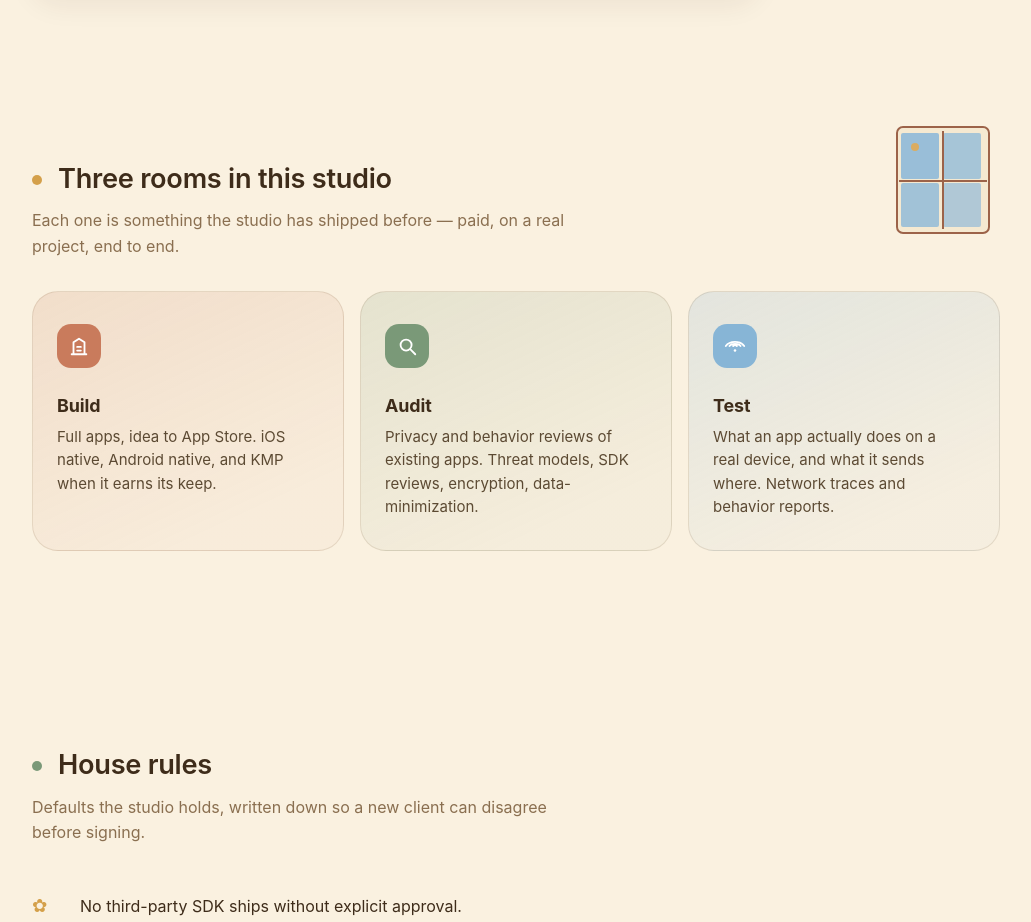
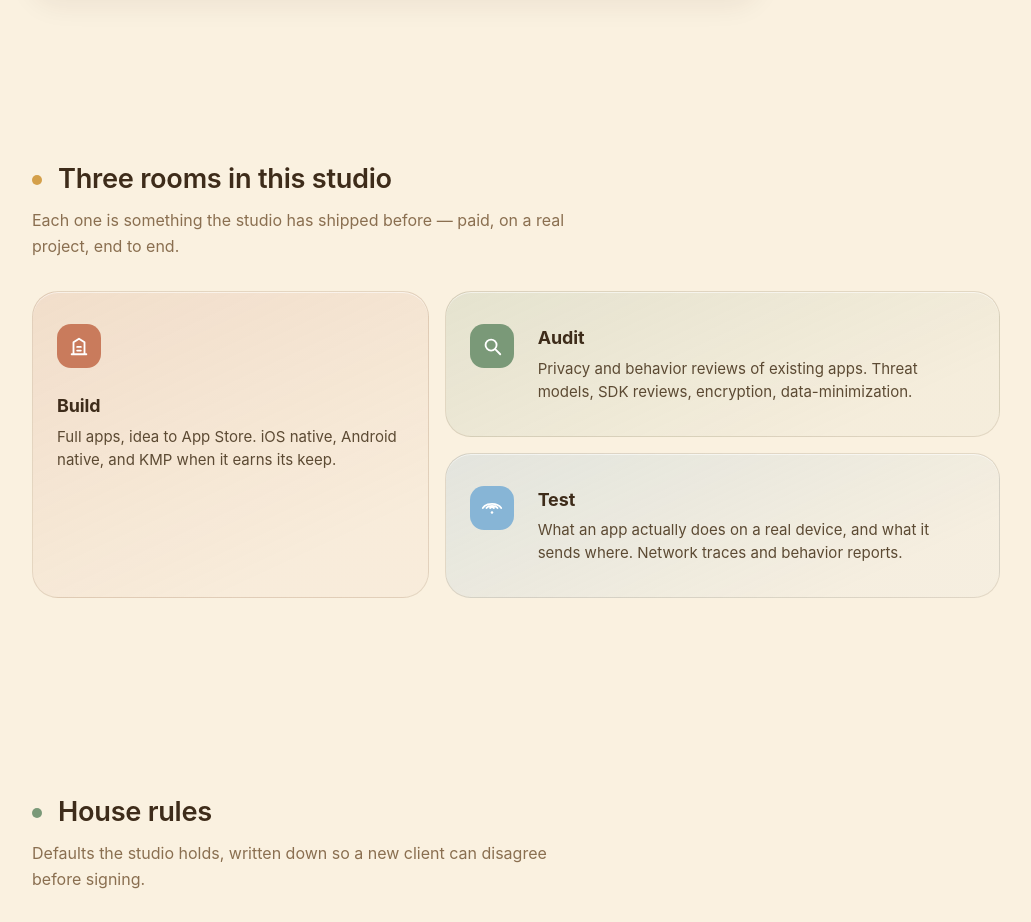
Before and after one commit to bulonka-studio/bulonka-studio.github.io, a Vue app: page / in a window 1280 px wide. Shown: the part 1180-2102 px from the top of the page, without its empty margins (124-1155 px from the left). Built offline with nearby package versions, Linux system fonts and the light colour scheme.

Commit message:
Home rooms: varied-size grid, container-query layouts, light-follows-hover

```diff
--- a/src/pages/Home.vue
+++ b/src/pages/Home.vue
@@ -102,41 +102,35 @@ const principles = [
     <h2 class="section-h"><span class="dot dot--ochre"></span>Three rooms in this studio</h2>
     <p class="t-body section-sub">Each one is something the studio has shipped before — paid, on a real project, end to end.</p>
 
-    <!-- Window decoration (desktop only) -->
-    <svg class="window-deco" viewBox="0 0 96 110" aria-hidden="true">
-      <rect x="2" y="2" width="92" height="106" rx="6" fill="var(--surface-deep)" stroke="var(--primary)" stroke-width="2"/>
-      <rect class="sky" x="8"  y="8"  width="38" height="46" rx="2" fill="var(--accent-sky)"/>
-      <rect class="sky" x="50" y="8"  width="38" height="46" rx="2" fill="var(--accent-sky)" opacity="0.85"/>
-      <rect class="sky" x="8"  y="58" width="38" height="44" rx="2" fill="var(--accent-sky)" opacity="0.9"/>
-      <rect class="sky" x="50" y="58" width="38" height="44" rx="2" fill="var(--accent-sky)" opacity="0.75"/>
-      <line x1="48" y1="6" x2="48" y2="104" stroke="var(--primary)" stroke-width="2"/>
-      <line x1="4"  y1="56" x2="92" y2="56" stroke="var(--primary)" stroke-width="2"/>
-      <circle cx="20" cy="22" r="4" fill="var(--accent-ochre)"/>
-    </svg>
-
     <div class="rooms">
       <div class="room room--build">
+        <div class="room-inner">
           <div class="room-icon" aria-hidden="true">
             <svg viewBox="0 0 24 24"><path d="M4 21h16M6 21V8l6-4 6 4v13M10 13h4M10 17h4" fill="none" stroke="currentColor" stroke-width="2" stroke-linecap="round" stroke-linejoin="round"/></svg>
           </div>
           <h3 class="room-title">Build</h3>
           <p class="room-body">Full apps, idea to App Store. iOS native, Android native, and KMP when it earns its keep.</p>
         </div>
+      </div>
 
       <div class="room room--audit">
+        <div class="room-inner">
           <div class="room-icon" aria-hidden="true">
             <svg viewBox="0 0 24 24"><circle cx="11" cy="11" r="6" fill="none" stroke="currentColor" stroke-width="2"/><path d="M16 16l5 5" fill="none" stroke="currentColor" stroke-width="2" stroke-linecap="round"/></svg>
           </div>
           <h3 class="room-title">Audit</h3>
           <p class="room-body">Privacy and behavior reviews of existing apps. Threat models, SDK reviews, encryption, data-minimization.</p>
         </div>
+      </div>
 
       <div class="room room--test">
+        <div class="room-inner">
           <div class="room-icon" aria-hidden="true">
             <svg viewBox="0 0 24 24"><path d="M2 12c4-6 16-6 20 0M6 12c2-3 10-3 12 0M10 12c1-1 3-1 4 0" fill="none" stroke="currentColor" stroke-width="2" stroke-linecap="round"/><circle cx="12" cy="17" r="1.4" fill="currentColor"/></svg>
           </div>
           <h3 class="room-title">Test</h3>
           <p class="room-body">What an app actually does on a real device, and what it sends where. Network traces and behavior reports.</p>
+        </div>
       </div>
     </div>
   </section>
@@ -172,6 +166,10 @@ const principles = [
 
 /* Window scene animation + day/night state */
 .ws-pane { animation: sky-drift 18s ease-in-out infinite alternate; }
+@keyframes sky-drift {
+  0%   { transform: translate(-1.5px, 0); }
+  100% { transform: translate( 1.5px, 1.5px); }
+}
 .ws-sun { transform-box: fill-box; transform-origin: center; animation: spin 80s linear infinite; }
 @keyframes spin { to { transform: rotate(360deg); } }
 .ws-bulb { fill: var(--primary); transform-box: fill-box; transform-origin: center; animation: bulb-flicker 4.5s ease-in-out infinite; }
@@ -307,32 +305,27 @@ const principles = [
 
 /* Three rooms */
 .rooms-section { position: relative; }
-.window-deco {
-  position: absolute;
-  top: var(--sp-7); right: 6%;
-  width: 96px; height: 110px;
-  pointer-events: none;
-  opacity: 0.85;
-  display: none;
+
+/* Three rooms — Build is the tall room; Audit and Test are wide rooms.
+   Each room arranges itself by its own width (container query). */
+.rooms { display: grid; grid-template-columns: 1fr; gap: var(--sp-3); }
+@media (min-width: 720px) {
+  .rooms { grid-template-columns: 1fr 1.4fr; }
+  .room--build { grid-row: span 2; }
 }
-@media (min-width: 980px) { .window-deco { display: block; } }
-.window-deco .sky { animation: sky-drift 18s ease-in-out infinite alternate; transform-origin: center; }
-@keyframes sky-drift {
-  0%   { transform: translateX(-2px) translateY(0); }
-  100% { transform: translateX( 2px) translateY(2px); }
-}
-
-.rooms { display: grid; grid-template-columns: 1fr; gap: var(--sp-3); }
-@media (min-width: 720px) { .rooms { grid-template-columns: repeat(3, 1fr); } }
 .room {
-  padding: var(--sp-5) var(--sp-4) var(--sp-5);
+  container-type: inline-size;
+  padding: var(--sp-5) var(--sp-4);
   border-radius: var(--radius-lg);
   position: relative;
   overflow: hidden;
   border: 1px solid var(--outline);
-  transition: transform 280ms var(--motion-bounce), box-shadow 280ms;
+  box-shadow: var(--edge-light);
+  transition: transform 280ms var(--motion-bounce), box-shadow 280ms, opacity 280ms var(--motion-soft);
 }
 .room:hover { transform: translateY(-5px); }
+/* Attention behaves like light: the room you look at stays lit */
+.rooms:has(.room:hover) .room:not(:hover) { opacity: 0.75; }
 .room--build { background: linear-gradient(155deg, color-mix(in srgb, var(--primary-light) 16%, transparent), color-mix(in srgb, var(--primary-light) 4%, transparent) 80%); }
 .room--audit { background: linear-gradient(155deg, color-mix(in srgb, var(--accent-sage) 16%, transparent), color-mix(in srgb, var(--accent-sage) 4%, transparent) 80%); }
 .room--test  { background: linear-gradient(155deg, color-mix(in srgb, var(--accent-sky) 20%, transparent),  color-mix(in srgb, var(--accent-sky) 4%, transparent) 80%); }
@@ -352,4 +345,17 @@ const principles = [
 .room-icon svg { width: 22px; height: 22px; }
 .room-title { font-weight: 700; font-size: 1.12rem; margin-bottom: var(--sp-1); letter-spacing: -0.005em; }
 .room-body  { color: var(--on-surface-soft); font-size: 0.94rem; line-height: 1.55; }
+
+/* Wide rooms lay icon beside text */
+@container (min-width: 380px) {
+  .room-inner { display: grid; grid-template-columns: 44px 1fr; column-gap: var(--sp-4); align-items: start; }
+  .room-inner .room-icon { grid-row: 1 / 3; margin-bottom: 0; }
+}
+/* Fallback when container queries are unsupported: approximate by viewport */
+@supports not (container-type: inline-size) {
+  @media (min-width: 900px) {
+    .room--audit .room-inner, .room--test .room-inner { display: grid; grid-template-columns: 44px 1fr; column-gap: var(--sp-4); align-items: start; }
+    .room--audit .room-icon,  .room--test .room-icon  { grid-row: 1 / 3; margin-bottom: 0; }
+  }
+}
 </style>
```
Lines whose indentation alone changed are shown as unchanged.
